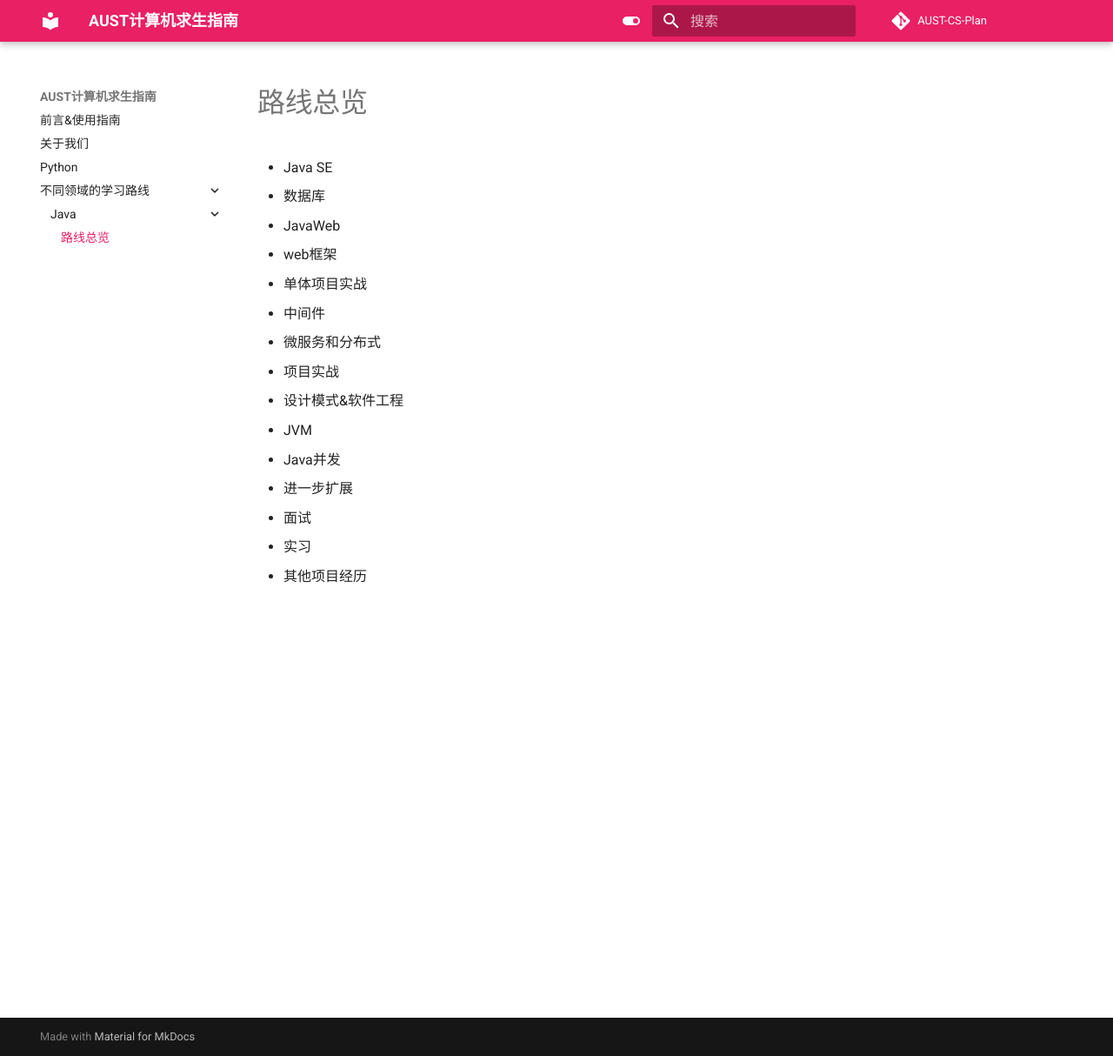
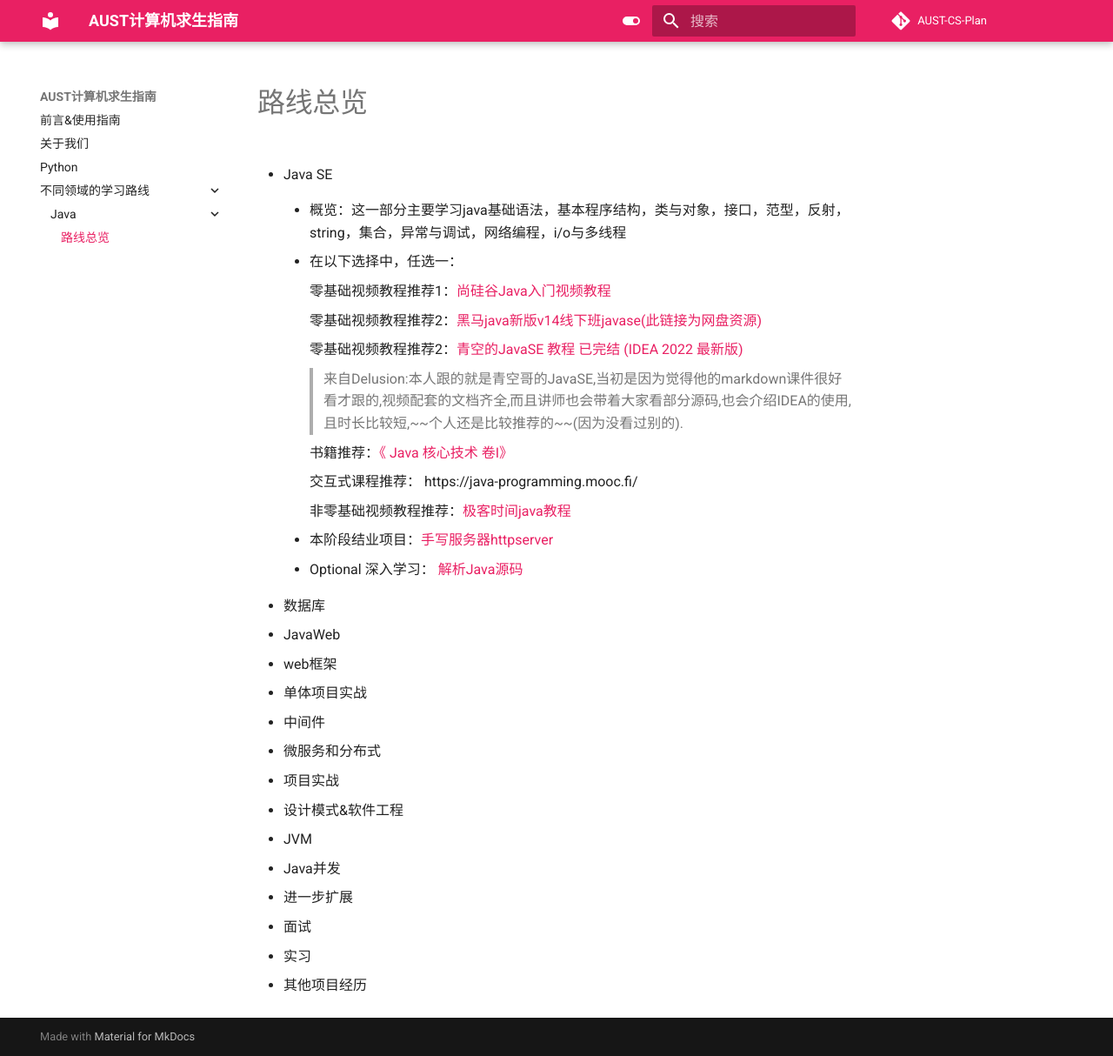
Before and after one commit to ForsakenDelusion/AUST-CS-Plan, an MkDocs documentation site: the page built from docs/不同领域的学习路线/Java/roadmap.md, in a window 1280 px wide and 1214 px high. Shown: the whole window at 87% size. Built offline with MkDocs 1.6.1 and Material for MkDocs 9.7.7, drawn with Linux system fonts in a browser that asks for light colours; comment, search, counter and statistics services are not loaded.

Commit message:
更新了Javase学习路线

```diff
--- a/docs/不同领域的学习路线/Java/roadmap.md
+++ b/docs/不同领域的学习路线/Java/roadmap.md
@@ -1,4 +1,26 @@
 - Java SE
+
+    - 概览：这一部分主要学习java基础语法，基本程序结构，类与对象，接口，范型，反射，string，集合，异常与调试，网络编程，i/o与多线程
+
+    - 在以下选择中，任选一：
+
+        零基础视频教程推荐1：[尚硅谷Java入门视频教程](https://www.bilibili.com/video/BV1PY411e7J6/?spm_id_from=333.999.0.0&vd_source=a050735bf251f44101103e1314e38fe9)
+
+        零基础视频教程推荐2：[黑马java新版v14线下班javase(此链接为网盘资源)](https://pan.baidu.com/share/init?surl=4ZzqHLfl1mGDlme5yHbdpQ&pwd=r2j1)
+
+        零基础视频教程推荐2：[青空的JavaSE 教程 已完结 (IDEA 2022 最新版)](https://www.bilibili.com/video/BV1YP4y1o75f/?share_source=copy_web&vd_source=b7a7898de6eecd13656fbc2cd7a9d221)
+        > 来自Delusion:本人跟的就是青空哥的JavaSE,当初是因为觉得他的markdown课件很好看才跟的,视频配套的文档齐全,而且讲师也会带着大家看部分源码,也会介绍IDEA的使用,且时长比较短,~~个人还是比较推荐的~~(因为没看过别的).
+
+        书籍推荐：[《 Java 核心技术 卷I》](https://book.douban.com/subject/34898994/)
+
+        交互式课程推荐： https://java-programming.mooc.fi/
+
+        非零基础视频教程推荐：[极客时间java教程](https://time.geekbang.org/course/intro/100027801?tab=comment)
+
+    - 本阶段结业项目：[手写服务器httpserver](https://pan.baidu.com/s/1jNYMVXbUjBf4zgFjiQ8kOg?pwd=2bye#list/path=%2F)
+
+    - Optional 深入学习： [解析Java源码](https://coding.imooc.com/class/621.html)
+
 - 数据库
 - JavaWeb
 - web框架
```
